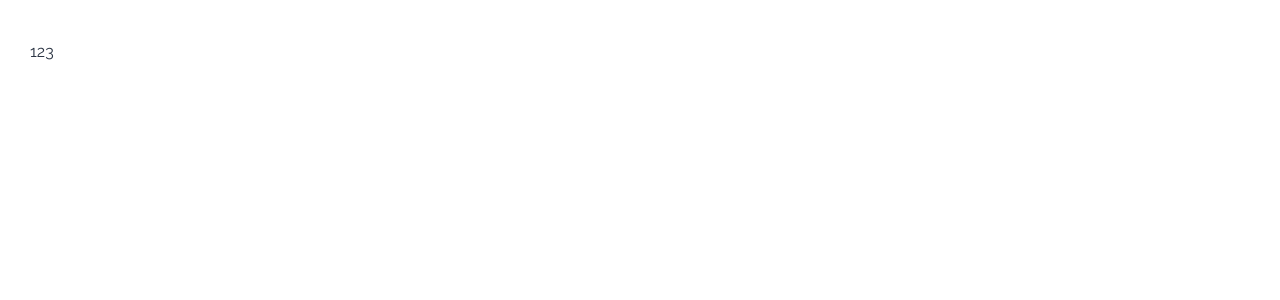
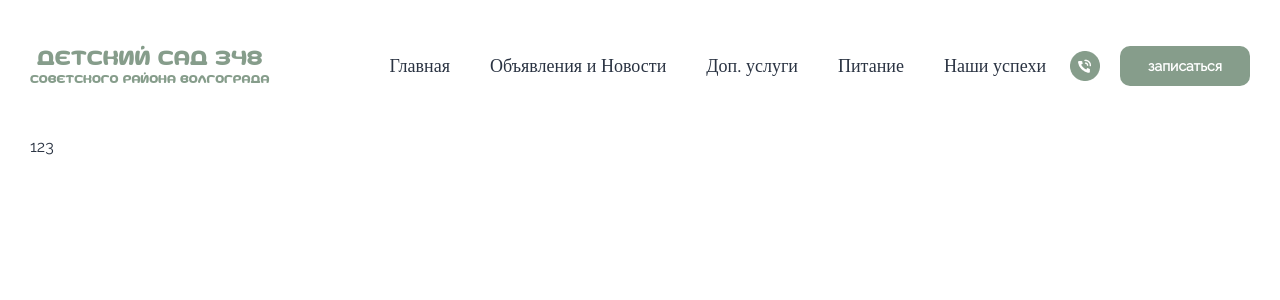
Before and after one commit to fire8327/Nursery, a Nuxt app: page / in a window 1280 px wide. Shown: the top 300 px of the page. Built offline with nearby package versions, Linux system fonts and the light colour scheme.

Commit message:
create header

```diff
--- a/assets/css/tailwind.css
+++ b/assets/css/tailwind.css
@@ -9,7 +9,7 @@
 
     :root{
         /* максимальная ширина контента */
-        @apply [--widthContent:1380px]
+        @apply [--widthContent:1340px]
         /* Растояние от границы брузера по бокам */
         [--widthContentMargin:15px] sm:[--widthContentMargin:20px] xl:[--widthContentMargin:30px]
     }
@@ -34,3 +34,12 @@
         @apply max-w-[var(--widthContent)]
     }
 }
+
+@font-face {
+    font-family: 'Goma';
+    src: url('/fonts/Goma.woff') format('woff');
+    font-weight: 400;
+}
+.Goma {
+    font-family: 'Goma', sans-serif;
+}
--- a/components/Header.vue
+++ b/components/Header.vue
@@ -1,9 +1,46 @@
 <template>
-    <div>
-
-    </div>
+    <header class="w-full grid-container py-6 md:py-8 xl:py-11 font-Nunito relative">
+        <div class="flex items-center justify-between gap-6">
+            <NuxtLink to="/" class="flex flex-col text-[#869D8B] Goma items-center">
+                <span class="text-xs md:text-base xl:text-lg">Детский сад 348</span>
+                <span class="text-[6px] md:text-[8px] xl:text-[10px]">Советского района Волгограда</span>
+            </NuxtLink>
+            <div class="flex items-center gap-6 justify-between">
+                <nav class="flex items-center gap-3 xl:gap-10 text-lg max-xl:bg-white max-xl:flex-col max-xl:absolute max-xl:left-0 max-xl:w-full max-xl:pb-5 max-xl:rounded-b-[20px] max-xl:z-[5] max-xl:transition-all max-xl:duration-500" :class="isMenuShow ? 'max-xl:top-full' : 'max-xl:top-0 max-xl:-translate-y-full'">
+                    <NuxtLink to="/" class="max-xl:w-full max-xl:px-5 headerLink">Главная</NuxtLink>
+                    <NuxtLink to="/a" class="max-xl:w-full max-xl:px-5 headerLink">Объявления и Новости</NuxtLink>
+                    <NuxtLink to="/a" class="max-xl:w-full max-xl:px-5 headerLink">Доп. услуги</NuxtLink>
+                    <NuxtLink to="/a" class="max-xl:w-full max-xl:px-5 headerLink">Питание</NuxtLink>
+                    <NuxtLink to="/a" class="max-xl:w-full max-xl:px-5 headerLink">Наши успехи</NuxtLink>
+                </nav>
+                <div class="flex items-center gap-2.5 md:gap-3 xl:gap-5">
+                    <NuxtLink to="tel:">
+                        <img src="/images/header/phone.png" alt="">
+                    </NuxtLink>
+                    <button class="font-Raleway font-bold text-white text-xs lg:text-sm py-1.5 xl:py-2.5 px-2.5 xl:px-7 bg-[#869D8B] rounded-[10px]">записаться</button>
+                    <button @click="isMenuShow = !isMenuShow" class="flex flex-col justify-between w-[25px] transition-[height] ease-linear duration-100 xl:hidden" :class="isMenuShow ? 'h-5' : 'h-3.5'">
+                        <span :class="{'rotate-45' : isMenuShow}" class="w-full h-0.5 bg-[#869D8B] rounded-[1px] origin-[0] transition-transform ease-linear duration-500"></span>
+                        <span :class="{'opacity-0' : isMenuShow}" class="w-full h-0.5 bg-[#869D8B] rounded-[1px] transition-opacity ease-linear duration-500"></span>
+                        <span :class="{'-rotate-45' : isMenuShow}" class="w-full h-0.5 bg-[#869D8B] rounded-[1px] origin-[0] transition-transform ease-linear duration-500"></span>
+                    </button>
+                </div>
+            </div>
+        </div>
+        <div class="fixed w-full h-screen top-[100px] left-0 bg-black/30 xl:hidden" :class="{'hidden' : !isMenuShow}"></div>
+    </header>
 </template>
 
 <script setup>
+    const isMenuShow = ref(false)
+</script>
 
-</script>
+<style>
+    @media only screen and (max-width: 1279px) {
+        .headerLink.router-link-active {
+            background: #ACCCB3;
+            color: white;
+            padding-top: 8px;
+            padding-bottom: 8px;
+        }
+    }
+</style>
--- a/layouts/default.vue
+++ b/layouts/default.vue
@@ -1,6 +1,6 @@
 <template>
-    <!-- <Header/> -->
-    <main class="grid-container gap-y-8 md:gap-y-12 xl:gap-y-16 grow mt-10">
+    <Header/>
+    <main class="grid-container gap-y-14 md:gap-y-20 xl:gap-y-28 grow mt-1">
         <slot/>
     </main>
     <!-- <Footer/> -->
```
Also changed, not shown: public/fonts/Goma.woff (added), public/images/header/phone.png (added).
